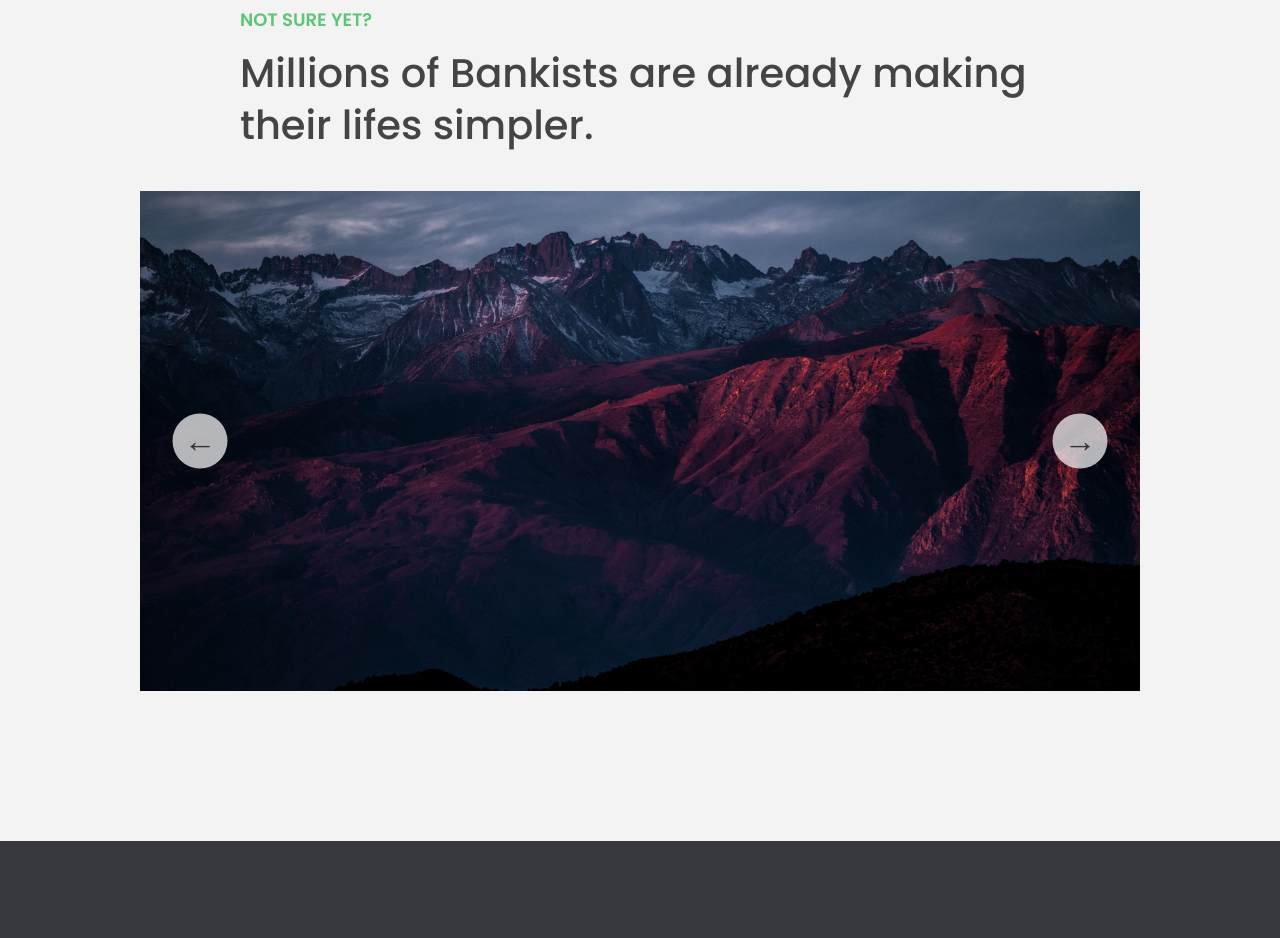
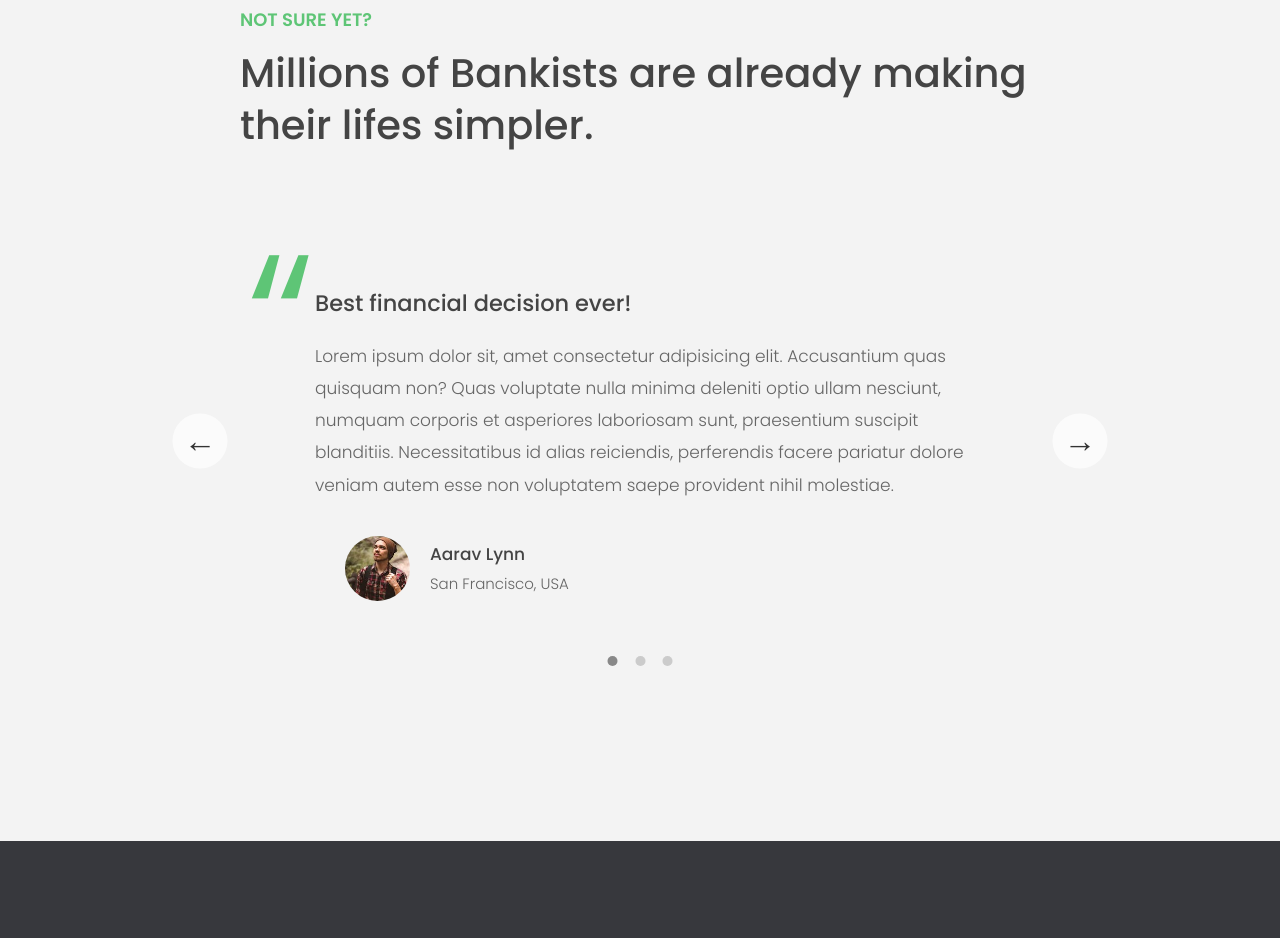
Before and after one commit to Dlsbmiguel/js-course, a plain HTML site: page complete-javascript-course-master/13-Advanced-DOM-Bankist/starter/index.html in a window 1280 px wide. Shown: the part 3355-4293 px from the top of the page. Drawn offline with Linux system fonts and the light colour scheme.

Commit message:
ultimos 3 videos de la seccion 13

```diff
--- a/complete-javascript-course-master/13-Advanced-DOM-Bankist/starter/index.html
+++ b/complete-javascript-course-master/13-Advanced-DOM-Bankist/starter/index.html
@@ -12,6 +12,7 @@
     />
     <link rel="stylesheet" href="style.css" />
     <title>Bankist | When Banking meets Minimalist</title>
+    <script defer src="script.js"></script>
   </head>
   <body>
     <header class="header">
@@ -224,7 +225,7 @@
       </div>
 
       <div class="slider">
-        <!--<div class="slide slide--1">
+        <div class="slide slide--1">
           <div class="testimonial">
             <h5 class="testimonial__header">Best financial decision ever!</h5>
             <blockquote class="testimonial__text">
@@ -282,12 +283,8 @@
               <p class="testimonial__location">Lisbon, Portugal</p>
             </address>
           </div>
-        </div> -->
+        </div>
 
-        <div class="slide"><img src="img/img-1.jpg" alt="Photo 1" /></div>
-        <div class="slide"><img src="img/img-2.jpg" alt="Photo 2" /></div>
-        <div class="slide"><img src="img/img-3.jpg" alt="Photo 3" /></div>
-        <div class="slide"><img src="img/img-4.jpg" alt="Photo 4" /></div>
         <button class="slider__btn slider__btn--left">&larr;</button>
         <button class="slider__btn slider__btn--right">&rarr;</button>
         <div class="dots"></div>
@@ -358,7 +355,5 @@
       </form>
     </div>
     <div class="overlay hidden"></div>
-
-    <script src="script.js"></script>
   </body>
 </html>
--- a/complete-javascript-course-master/13-Advanced-DOM-Bankist/starter/script.js
+++ b/complete-javascript-course-master/13-Advanced-DOM-Bankist/starter/script.js
@@ -276,7 +276,7 @@ const slider = function () {
     createDots();
     activateDot(0);
   };
-
+  init();
   // Event handlers
   btnRight.addEventListener('click', nextSlide);
   btnLeft.addEventListener('click', prevSlide);
@@ -515,3 +515,17 @@ console.log(h1.parentElement.children);
   if (el !== h1) el.style.transform = 'scale(0.5)';
 });
 */
+
+document.addEventListener('DOMContentLoaded', function (e) {
+  console.log('HTML parsed and DOM tree built!', e);
+});
+
+window.addEventListener('load', function (e) {
+  console.log('Page fully loaded', e);
+});
+
+// window.addEventListener('beforeunload', function (e) {
+//   e.preventDefault();
+//   console.log(e);
+//   e.returnValue = '';
+// });
--- a/complete-javascript-course-master/13-Advanced-DOM-Bankist/starter/style.css
+++ b/complete-javascript-course-master/13-Advanced-DOM-Bankist/starter/style.css
@@ -458,8 +458,8 @@ h4 {
 }
 
 .dots__dot--active {
-  background-color: #fff;
-  /*  background-color: #888;*/
+  /* background-color: #fff; */
+  background-color: #888;
   opacity: 1;
 }
 
```
